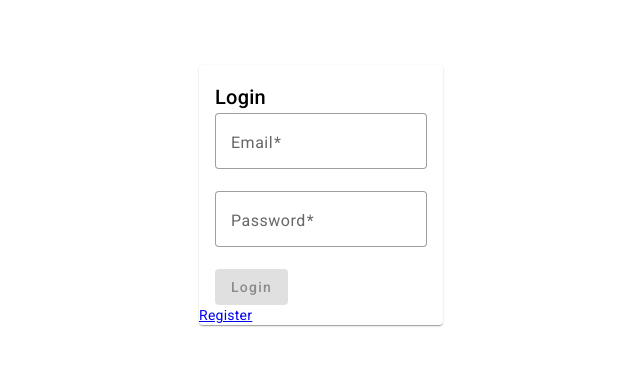
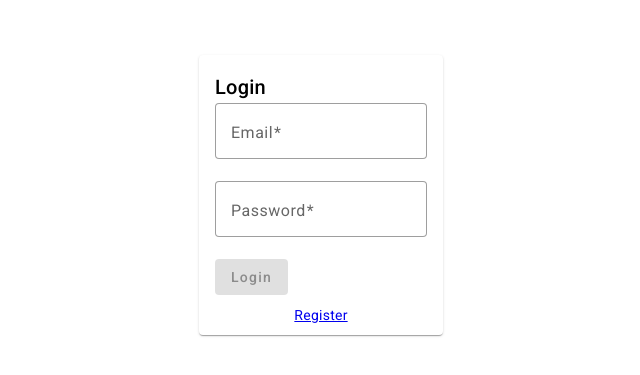
Before and after one commit to jaffarabbas/MEAN-Stack-Projects, an Angular app in the folder blog-app/client/: page /login in a window 1280 px wide. Shown: the part 205-580 px from the top of the page, without its empty margins (319-959 px from the left). Built offline with nearby package versions, Linux system fonts and the light colour scheme.

Commit message:
Commited File : login.component.scss at 02/07/2023 2:59:49 pm

```diff
--- a/blog-app/client/src/app/components/login/login.component.scss
+++ b/blog-app/client/src/app/components/login/login.component.scss
@@ -4,3 +4,8 @@
   align-items: center;
   height: 100vh;
 }
+
+a{
+  padding: 10px 10px;
+  text-align: center;
+}
```
